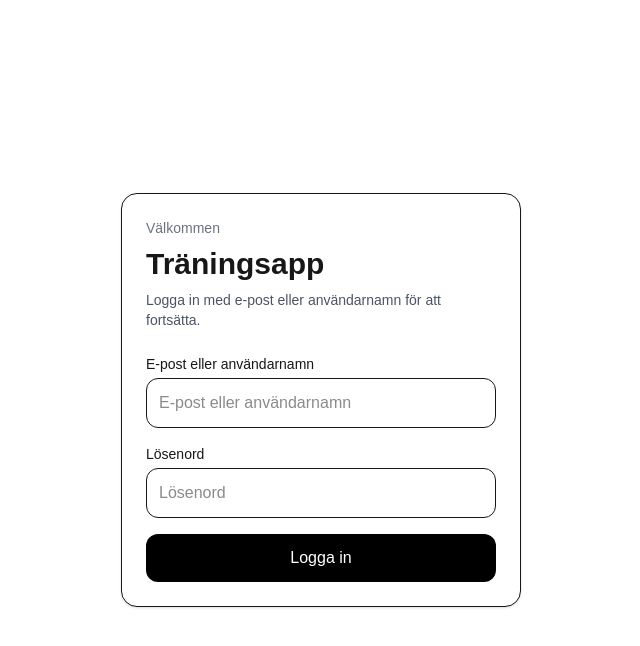
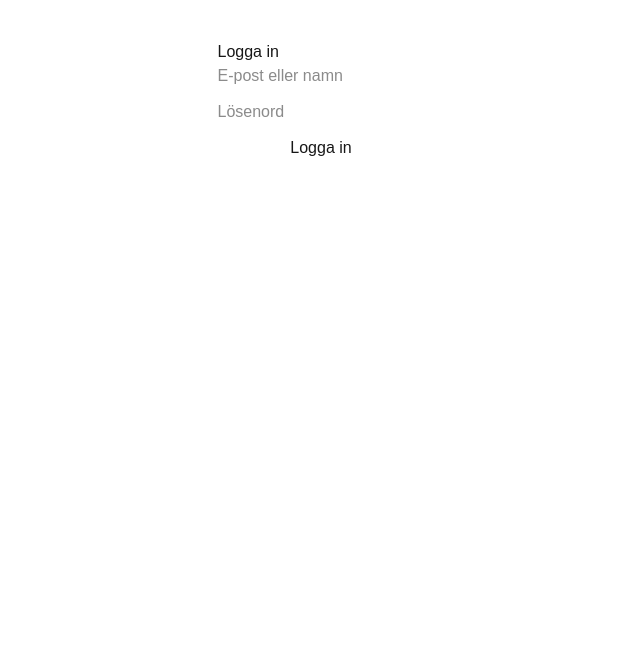
Before and after one commit to magnussonpeter-sys/trainingapp, a Next.js app: page / in a window 1280 px wide. Shown: the top 646 px of the page, without its empty margins (319-959 px from the left). Built offline with nearby package versions, Linux system fonts and the light colour scheme; no server answers.

Commit message:
admin pg

```diff
--- a/app/page.tsx
+++ b/app/page.tsx
@@ -1,175 +1,52 @@
 "use client";
 
-import { FormEvent, useEffect, useState } from "react";
 import { signIn } from "next-auth/react";
+import { useState } from "react";
 
-export default function LandingPage() {
+export default function LoginPage() {
   const [identifier, setIdentifier] = useState("");
   const [password, setPassword] = useState("");
-  const [loadingPage, setLoadingPage] = useState(true);
-  const [submitting, setSubmitting] = useState(false);
   const [error, setError] = useState("");
-  const [statusMessage, setStatusMessage] = useState("");
 
-  useEffect(() => {
-    let isMounted = true;
+  async function handleLogin(e: React.FormEvent) {
+    e.preventDefault();
+    setError("");
 
-    async function checkAuth() {
-      try {
-        const res = await fetch("/api/auth/me", {
-          cache: "no-store",
-          credentials: "include",
-        });
-
-        const data = await res.json();
-
-        if (!isMounted) return;
-
-        if (res.ok && data?.user) {
-          // Hård navigation minskar risken för router/HMR-race i dev.
-          window.location.replace("/home");
-          return;
-        }
-      } catch (err) {
-        console.error("Auth check failed:", err);
-      } finally {
-        if (isMounted) {
-          setLoadingPage(false);
-        }
-      }
-    }
-
-    void checkAuth();
-
-    return () => {
-      isMounted = false;
-    };
-  }, []);
-
-  async function handleLogin(event: FormEvent) {
-    event.preventDefault();
-
-    if (submitting) return;
-
-    setSubmitting(true);
-    setError("");
-    setStatusMessage("Försöker logga in...");
-
-    const trimmedIdentifier = identifier.trim();
-
-    if (!trimmedIdentifier || !password) {
-      setError("Fyll i användarnamn eller e-post samt lösenord");
-      setStatusMessage("");
-      setSubmitting(false);
-      return;
-    }
-
-    try {
     const result = await signIn("credentials", {
-        identifier: trimmedIdentifier,
+      identifier,
       password,
       redirect: false,
     });
 
-      if (!result || result.error) {
-        setError("Fel användarnamn/e-post eller lösenord");
-        setStatusMessage("");
-        setSubmitting(false);
-        return;
-      }
-
-      const meRes = await fetch("/api/auth/me", {
-        cache: "no-store",
-        credentials: "include",
-      });
-
-      const meData = await meRes.json();
-
-      if (meRes.ok && meData?.user) {
-        setStatusMessage("Inloggning lyckades, skickar vidare...");
-        window.location.replace("/home");
-        return;
-      }
-
-      setError("Inloggningen lyckades inte skapa en giltig session");
-      setStatusMessage("");
-    } catch (err) {
-      console.error("Login failed:", err);
-      setError("Kunde inte logga in");
-      setStatusMessage("");
-    } finally {
-      setSubmitting(false);
+    if (result?.ok) {
+      window.location.href = "/home";
+    } else {
+      setError("Felaktiga inloggningsuppgifter");
     }
   }
 
-  if (loadingPage) {
-    return <main className="p-6">Laddar...</main>;
-  }
+  return (
+    <main style={{ padding: 40, maxWidth: 400, margin: "0 auto" }}>
+      <h1>Logga in</h1>
 
-  return (
-    <main className="mx-auto flex min-h-screen max-w-md flex-col justify-center p-6">
-      <div className="rounded-2xl border bg-white p-6 shadow-sm">
-        <p className="mb-2 text-sm text-gray-500">Välkommen</p>
-        <h1 className="mb-2 text-3xl font-bold">Träningsapp</h1>
-        <p className="mb-6 text-sm text-gray-600">
-          Logga in med e-post eller användarnamn för att fortsätta.
-        </p>
-
-        <form onSubmit={handleLogin} className="space-y-4">
-          <div>
-            <label
-              htmlFor="identifier"
-              className="mb-1 block text-sm font-medium"
-            >
-              E-post eller användarnamn
-            </label>
+      <form onSubmit={handleLogin} style={{ display: "grid", gap: 12 }}>
         <input
-              id="identifier"
-              type="text"
+          placeholder="E-post eller namn"
           value={identifier}
           onChange={(e) => setIdentifier(e.target.value)}
-              placeholder="E-post eller användarnamn"
-              autoComplete="username"
-              autoCapitalize="none"
-              autoCorrect="off"
-              spellCheck={false}
-              className="w-full rounded-xl border px-3 py-3 text-base"
         />
-          </div>
 
-          <div>
-            <label
-              htmlFor="password"
-              className="mb-1 block text-sm font-medium"
-            >
-              Lösenord
-            </label>
         <input
-              id="password"
           type="password"
+          placeholder="Lösenord"
           value={password}
           onChange={(e) => setPassword(e.target.value)}
-              placeholder="Lösenord"
-              autoComplete="current-password"
-              className="w-full rounded-xl border px-3 py-3 text-base"
         />
-          </div>
 
-          {statusMessage ? (
-            <p className="text-sm text-gray-600">{statusMessage}</p>
-          ) : null}
+        <button type="submit">Logga in</button>
+      </form>
 
-          {error ? <p className="text-sm text-red-600">{error}</p> : null}
-
-          <button
-            type="submit"
-            disabled={submitting}
-            className="w-full rounded-xl bg-black px-4 py-3 text-white disabled:opacity-60"
-          >
-            {submitting ? "Loggar in..." : "Logga in"}
-          </button>
-        </form>
-      </div>
+      {error && <p style={{ color: "red" }}>{error}</p>}
     </main>
   );
 }
--- a/auth.ts
+++ b/auth.ts
@@ -3,7 +3,7 @@ import CredentialsProvider from "next-auth/providers/credentials";
 import bcrypt from "bcryptjs";
 import { pool } from "@/lib/db";
 
-// Enkel typ för auth-user i appen
+// Typ för user i session
 type AppAuthUser = {
   id: string;
   email: string;
@@ -12,7 +12,7 @@ type AppAuthUser = {
   status: "active" | "disabled";
 };
 
-// Läs bootstrap-admin från env på servern
+// ENV-admin (bootstrap)
 const ENV_ADMIN_USERNAME =
   process.env.ADMIN_USERNAME?.trim().toLowerCase() ?? "";
 
@@ -21,51 +21,38 @@ const ENV_ADMIN_PASSWORD_HASH =
 
 export const authOptions: NextAuthOptions = {
   session: {
-    strategy: "jwt", // Vi kör JWT-sessioner
+    strategy: "jwt",
   },
 
   providers: [
     CredentialsProvider({
       name: "Credentials",
       credentials: {
-        identifier: {
-          label: "E-post eller användarnamn",
-          type: "text",
-        },
-        password: {
-          label: "Lösenord",
-          type: "password",
-        },
+        identifier: { label: "E-post", type: "text" },
+        password: { label: "Lösenord", type: "password" },
       },
 
       async authorize(credentials) {
         const identifier = credentials?.identifier?.trim();
         const password = credentials?.password;
 
-        // Skydda mot tomma fält
-        if (!identifier || !password) {
-          return null;
-        }
+        if (!identifier || !password) return null;
 
-        const normalizedIdentifier = identifier.toLowerCase();
+        const normalized = identifier.toLowerCase();
 
-        // 1) Först: tillåt bootstrap-admin från env
-        // Detta är en reserv/admin-ingång och inte huvudspåret långsiktigt.
+        // 🔐 1. ENV ADMIN (bootstrap)
         if (ENV_ADMIN_USERNAME && ENV_ADMIN_PASSWORD_HASH) {
-          const isEnvAdminUser =
-            normalizedIdentifier === ENV_ADMIN_USERNAME;
-
-          if (isEnvAdminUser) {
-            const isValidEnvPassword = await bcrypt.compare(
+          if (normalized === ENV_ADMIN_USERNAME) {
+            const ok = await bcrypt.compare(
               password,
               ENV_ADMIN_PASSWORD_HASH
             );
 
-            if (isValidEnvPassword) {
+            if (ok) {
               return {
-                id: "env-admin", // Syntetiskt id för bootstrap-admin
-                email: `${ENV_ADMIN_USERNAME}@local.admin`,
-                name: "Bootstrap Admin",
+                id: "env-admin",
+                email: `${ENV_ADMIN_USERNAME}@local`,
+                name: "Admin",
                 role: "admin",
                 status: "active",
               } satisfies AppAuthUser;
@@ -73,9 +60,7 @@ export const authOptions: NextAuthOptions = {
           }
         }
 
-        // 2) Annars: vanlig login mot databasen
-        // Tillåt login med e-post eller nuvarande name-fält
-        // På sikt bör detta ersättas av ett separat username-fält
+        // 👤 2. VANLIG USER (DB)
         const result = await pool.query(
           `
           SELECT id, email, name, password_hash, role, status
@@ -88,86 +73,60 @@ export const authOptions: NextAuthOptions = {
         );
 
         const user = result.rows[0];
+        if (!user) return null;
 
-        if (!user) {
-          return null;
-        }
+        if (user.status !== "active") return null;
 
-        // Blockera inaktiverade användare
-        if ((user.status ?? "active") !== "active") {
-          return null;
-        }
+        const valid = await bcrypt.compare(password, user.password_hash);
+        if (!valid) return null;
 
-        // Kontrollera lösenord mot hash
-        const isValid = await bcrypt.compare(password, user.password_hash);
-
-        if (!isValid) {
-          return null;
-        }
-
-        // Uppdatera senaste inloggning
         await pool.query(
-          `
-          UPDATE app_users
-          SET last_login_at = NOW(), updated_at = NOW()
-          WHERE id = $1
-          `,
+          `UPDATE app_users SET last_login_at = NOW() WHERE id = $1`,
           [user.id]
         );
 
         return {
           id: String(user.id),
           email: String(user.email),
-          name: user.name ? String(user.name) : null,
-          role: (user.role ?? "user") as "user" | "admin",
-          status: (user.status ?? "active") as "active" | "disabled",
+          name: user.name,
+          role: user.role ?? "user",
+          status: user.status ?? "active",
         } satisfies AppAuthUser;
       },
     }),
   ],
 
   callbacks: {
-    // Lägg extra data i JWT
     async jwt({ token, user }) {
       if (user) {
-        const authUser = user as AppAuthUser;
-        token.id = authUser.id;
-        token.role = authUser.role;
-        token.status = authUser.status;
-        token.name = authUser.name;
-        token.email = authUser.email;
+        const u = user as AppAuthUser;
+        token.id = u.id;
+        token.role = u.role;
+        token.status = u.status;
+        token.email = u.email;
+        token.name = u.name;
       }
-
       return token;
     },
 
-    // Exponera samma data i session.user
     async session({ session, token }) {
       if (session.user) {
-        (session.user as { id?: string }).id = String(token.id ?? "");
-        (session.user as { role?: "user" | "admin" }).role =
-          (token.role as "user" | "admin" | undefined) ?? "user";
-        (session.user as { status?: "active" | "disabled" }).status =
-          (token.status as "active" | "disabled" | undefined) ?? "active";
-
-        session.user.name =
-          typeof token.name === "string" ? token.name : null;
-
-        session.user.email =
-          typeof token.email === "string" ? token.email : null;
+        (session.user as any).id = token.id;
+        (session.user as any).role = token.role;
+        (session.user as any).status = token.status;
+        session.user.email = token.email as string;
+        session.user.name = token.name as string | null;
       }
-
       return session;
     },
   },
 
   pages: {
-    signIn: "/", // Startsidan är login-sida
+    signIn: "/", // login ligger på startsidan
   },
 
   secret: process.env.NEXTAUTH_SECRET,
 };
 
 const handler = NextAuth(authOptions);
-
 export { handler as GET, handler as POST };
```
Lines whose indentation alone changed are shown as unchanged.
